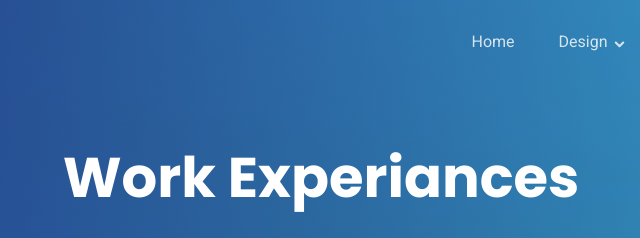
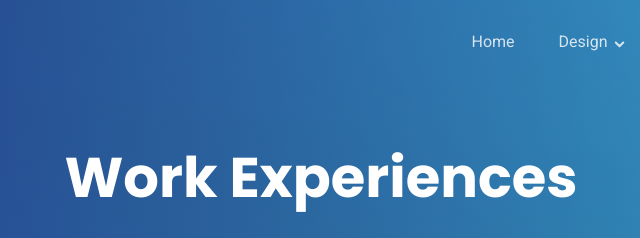
Before and after one commit to Jhanvi21/Jhanvi21.github.io, a plain HTML site: page Work.html in a window 1280 px wide. Shown: the top 238 px of the page, 319-959 px from the left. Drawn offline with Linux system fonts and the light colour scheme.

Commit message:
Update Work.html

```diff
--- a/Work.html
+++ b/Work.html
@@ -114,7 +114,7 @@
           <div class="col-12">
             <div class="row justify-content-center">
               <div class="col-md-7 text-center hero-text">
-                <h1 data-aos="fade-up" data-aos-delay="">Work Experiances</h1>
+                <h1 data-aos="fade-up" data-aos-delay="">Work Experiences</h1>
                 <p class="mb-5" data-aos="fade-up" data-aos-delay="100">Initiative taken to gain real world experiances and devellop my soft skills</p>
               </div>
             </div>
```
